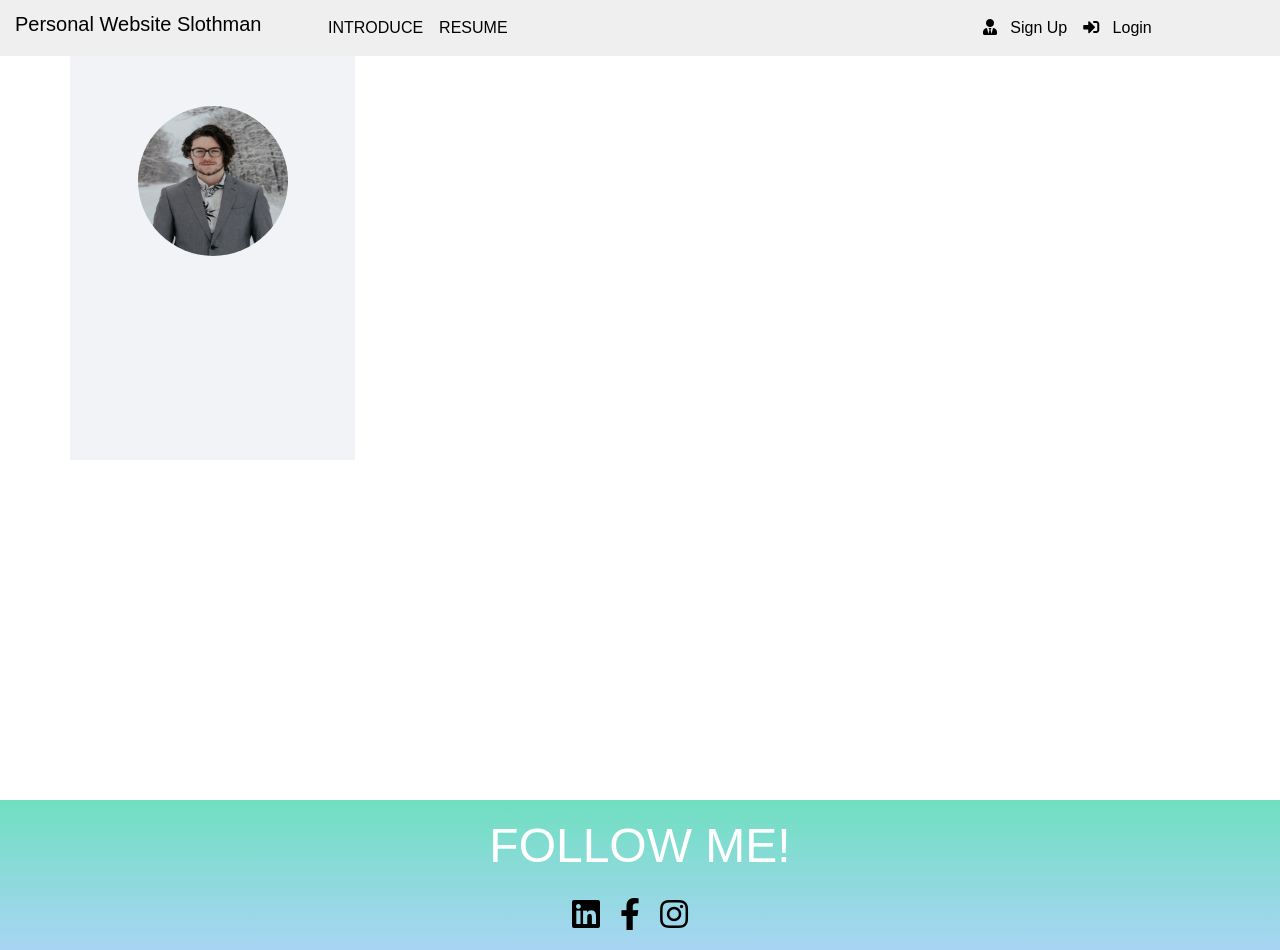
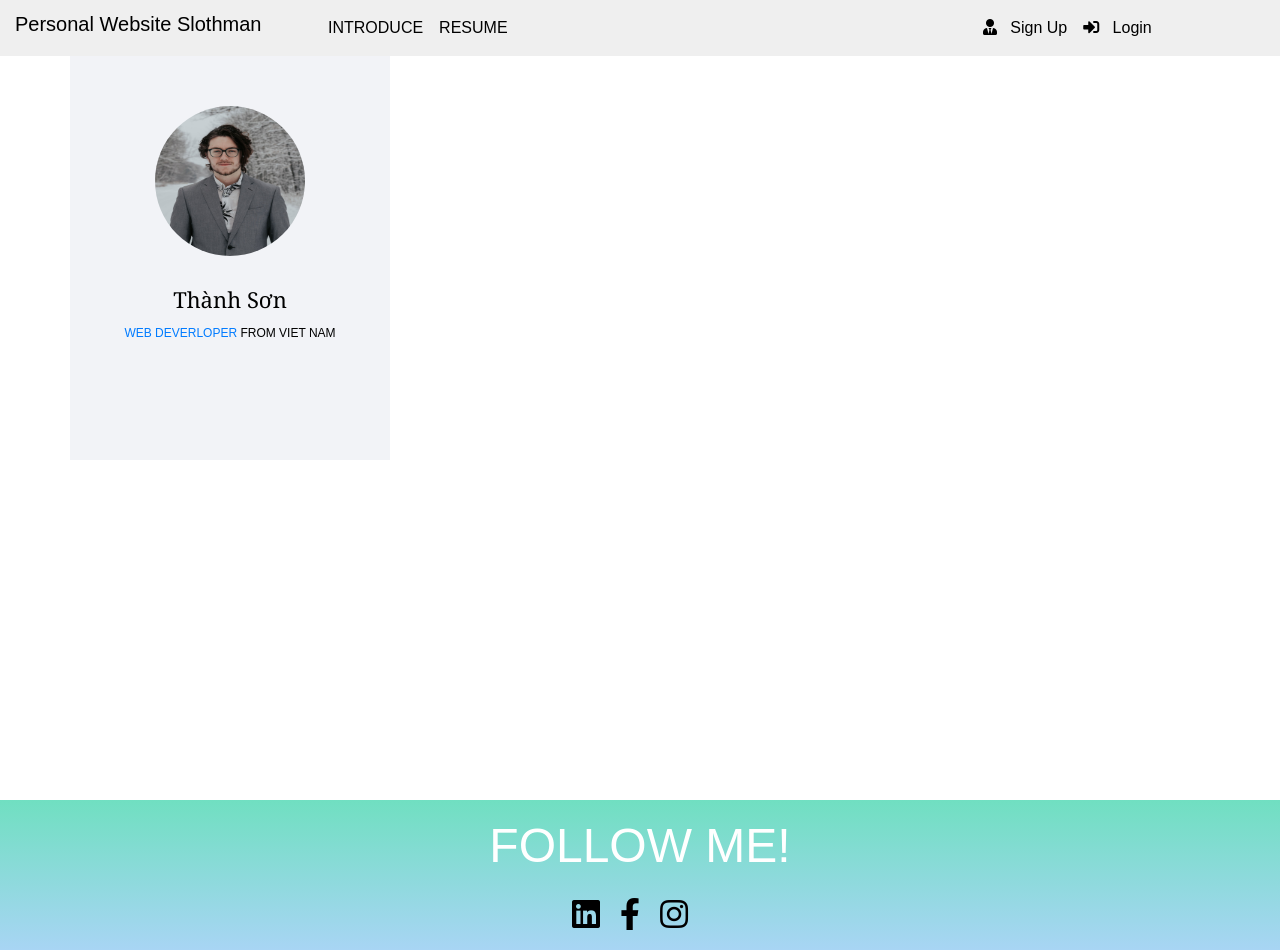
Before and after one commit to sonbkt303/angular-helper, an Angular app: page /resume in a window 1280 px wide. Built offline with nearby package versions, Linux system fonts and the light colour scheme.

Commit message:
update author name

```diff
--- a/src/app/main/resume/resume.component.html
+++ b/src/app/main/resume/resume.component.html
@@ -5,6 +5,11 @@
       <div class="align-center">
         <div class="author">
           <img src="assets/images/resume/author.jpg" alt="">
+          <h1 id="author-name">Thành Sơn</h1>
+          <span id="author-position">
+            <a href="">Web deverloper</a> from Viet Nam
+
+          </span>
         </div>
 
       </div>
--- a/src/app/main/resume/resume.component.scss
+++ b/src/app/main/resume/resume.component.scss
@@ -9,12 +9,12 @@
     // background: #efefef;
     // float: left;
     margin-top: -24px;
-    width: 300px;
+    min-width: 300px;
     overflow-y: scroll;
     background: #f2f3f7;
+    position: fixed;
 
     .author {
-
       margin-top: 50px;
 
       img {
@@ -26,6 +26,18 @@
         -webkit-border-radius: 50%;
       }
 
+      #author-name {
+        font-family: "Playfair Display", Georgia, serif;
+        color: #000;
+        display: block;
+        font-size: 22px;
+      }
+
+      #author-position {
+        font-size: 12px;
+        text-transform: uppercase;
+      }
+
     }
   }
 }
```
Also changed, not shown: 7 other files (tests, documents, lock files or other folders).
